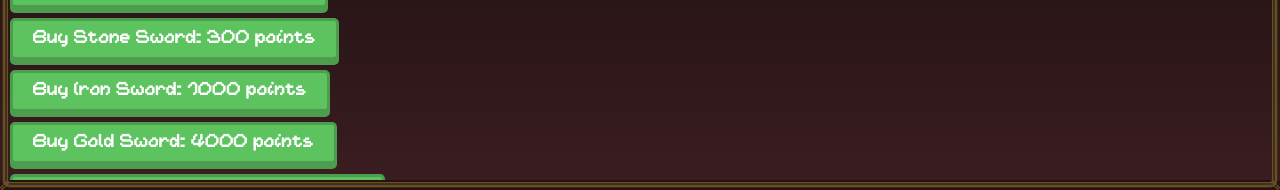
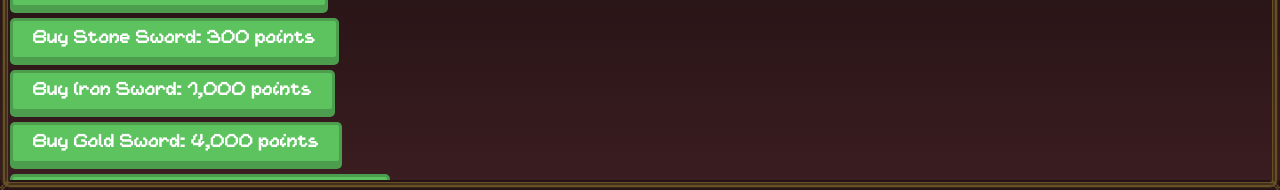
Before and after one commit to TTTaevas/Clicker-game, a React (Vite) app: page / in a window 1280 px wide. Shown: the part 634-824 px from the top of the page. Built offline with nearby package versions, Linux system fonts and the light colour scheme.

Commit message:
Introduce a notation for big numbers

```diff
--- a/src/components/Enchants.jsx
+++ b/src/components/Enchants.jsx
@@ -1,6 +1,7 @@
 import "../style/shop.css";
 
 export default function Enchants({
+  displayNumber,
   score,
   setScore,
   swords,
@@ -64,7 +65,7 @@ export default function Enchants({
             handleBuyEnchant(document.getElementsByClassName("selectSword")[0].value)
           }}
         >
-        Enchant sword {Math.round(enchantsPrice)}
+          Enchant sword {displayNumber(enchantsPrice)}
         </button>
       )}
 
--- a/src/components/Game.jsx
+++ b/src/components/Game.jsx
@@ -35,6 +35,30 @@ export default function Game() {
       height: container.offsetHeight,
     });
   }, []);
+
+  const displayNumber = (num) => {
+    let str = String(Math.round(num))
+    if (str.length < 4) {return str}
+    let shorthands = ["",
+      "K", "M", "B", "T",
+      "q", "Q", "s", "S",
+      "O", "N", "d", "U",
+      "D", "!", "@", "#",
+      "$", "%", "^", "&",
+      "*"
+    ]
+
+    let i = 0
+    while (str.length > 6) {
+      i++
+      str = str.substring(0, str.length - 3)
+    }
+
+    let e = str.length - 3
+    let display = `${str.substring(0, e)},${str.substring(e, str.length)}`
+    display += shorthands[i]
+    return display
+  }
 
   const clickPerSecond = () => {
     setCps(cps + 1);
@@ -139,6 +163,7 @@ export default function Game() {
         </div>
         <div className="bottomGame">
           <Zones
+            displayNumber={displayNumber}
             score={score}
             setScore={setScore}
             life={life}
@@ -160,11 +185,12 @@ export default function Game() {
           <div style={{width:`${(life / maxLife) * 100}%`}} className="healthbar"></div>
         </div>
         <p className="healthcounter">
-          {Math.round(life)} / {maxLife} HP
+          {displayNumber(life)} / {displayNumber(maxLife)} HP
         </p>
       </div>
       <footer>
         <Shop
+          displayNumber={displayNumber}
           potion={potion}
           setPotion={setPotion}
           score={score}
--- a/src/components/Potion.jsx
+++ b/src/components/Potion.jsx
@@ -2,6 +2,7 @@ import { useState } from "react";
 import "../style/shop.css";
 
 export default function Potion({
+  displayNumber,
   score,
   setScore,
   potion,
@@ -34,7 +35,7 @@ export default function Potion({
   return (
     <>
       <button className={potionStyle} type="button" onClick={() => buyPotion()}>
-        Buy XP potion: {Math.round(price)} points
+        Buy XP potion: {displayNumber(price)} points
       </button>
     </>
   );
--- a/src/components/Scrolls.jsx
+++ b/src/components/Scrolls.jsx
@@ -1,6 +1,7 @@
 import { useState } from "react";
 import "../style/shop.css";
 export default function Scrolls({
+  displayNumber,
   handleBuyScroll,
   handleSellScroll,
   handleEquipScroll,
@@ -27,7 +28,7 @@ export default function Scrolls({
           type="button"
           onClick={() => handleBuyScroll({ id, price, bought })}
         >
-          Buy {name}: {Math.round(price)} points
+          Buy {name}: {displayNumber(price)} points
         </button>
       )}
       {bought === true && (
@@ -37,7 +38,7 @@ export default function Scrolls({
             type="button"
             onClick={() => handleSellScroll({ id, price, bought })}
           >
-            Sell {name}: You will gain {Math.round(price) / 1.25} points
+            Sell {name}: You will gain {displayNumber(price / 1.25)} points
           </button>
           {equipped === false && (
             <button
--- a/src/components/Shop.jsx
+++ b/src/components/Shop.jsx
@@ -9,6 +9,7 @@ import scrollIcon from "../../assets/scroll.png";
 import sparkIcon from "../../assets/spark.png";
 
 export default function Shop({
+  displayNumber,
   score,
   life,
   setLife,
@@ -315,12 +316,12 @@ export default function Shop({
     <>
       <div className="information">
         <div className="informationleft">
-          <p className="score">score: {Math.round(score)}</p>
+          <p className="score">score: {displayNumber(score)}</p>
         </div>
         <div className="informationright">
-          <p className="cps">{cps} click per second</p>
-          <p className="damagetext">{power} HP per click</p>
-          <p className="damagetext">You inflict {inactiveDPS} damage/second</p>
+          <p className="cps">{displayNumber(cps)} click per second</p>
+          <p className="damagetext">{displayNumber(power)} HP per click</p>
+          <p className="damagetext">You inflict {displayNumber(inactiveDPS)} damage/second</p>
         </div>
       </div>
       <div
@@ -357,6 +358,7 @@ export default function Shop({
         {currentTab === 0 &&
           swords.map((sword) => (
             <Sword
+              displayNumber={displayNumber}
               key={sword.id}
               id={sword.id}
               level={sword.level}
@@ -372,6 +374,7 @@ export default function Shop({
           ))}
         {currentTab === 1 && (
           <Potion
+            displayNumber={displayNumber}
             score={score}
             setScore={setScore}
             potionStyle={potionStyle}
@@ -391,6 +394,7 @@ export default function Shop({
         {currentTab === 2 &&
           scrolls.map((scrolls) => (
             <Scrolls
+              displayNumber={displayNumber}
               key={scrolls.id}
               name={scrolls.name}
               id={scrolls.id}
@@ -405,6 +409,7 @@ export default function Shop({
           ))}
         {currentTab === 3 && (
           <Enchants
+            displayNumber={displayNumber}
             score={score}
             setScore={setScore}
             swords={swords}
--- a/src/components/Sword.jsx
+++ b/src/components/Sword.jsx
@@ -1,6 +1,7 @@
 import "../style/shop.css";
 
 export default function Sword({
+  displayNumber,
   id,
   price,
   damage,
@@ -21,7 +22,7 @@ export default function Sword({
           title={desc}
           onClick={() => handleBuySword({ id, price })}
         >
-          Buy {name}: {Math.round(price)} points
+          Buy {name}: {displayNumber(price)} points
         </button>
       )}
       {bought === true && (
@@ -30,8 +31,8 @@ export default function Sword({
           type="button"
           onClick={() => handleBuySword({ id, price, level })}
         >
-          Level up {name}: {Math.round(price)} points <br />
-          currently level {level}
+          Level up {name}: {displayNumber(price)} points <br />
+          currently level {displayNumber(level)}
         </button>
       )}
       {bought === true && equipped === false && (
--- a/src/components/Zones.jsx
+++ b/src/components/Zones.jsx
@@ -2,6 +2,7 @@ import { useEffect, useState } from "react";
 import "../style/zones.css";
 
 export default function Zones({
+  displayNumber,
   score,
   setScore,
   life,
@@ -70,11 +71,11 @@ export default function Zones({
     <div className="monsterCount">
       {/* <span classname="bossSpan">Boss</span> */}
       {monsterZone % 10 === 0 && (
-        <p className="timer"> {countdown} seconds left</p>
+        <p className="timer"> {displayNumber(countdown)} seconds left</p>
       )}
       <p className="zoneCount">
-        {monsterCount}/{maxMonsterCount} <br />
-        Zone {monsterZone}
+        {displayNumber(monsterCount)}/{displayNumber(maxMonsterCount)} <br />
+        Zone {displayNumber(monsterZone)}
       </p>
     </div>
   );
```
